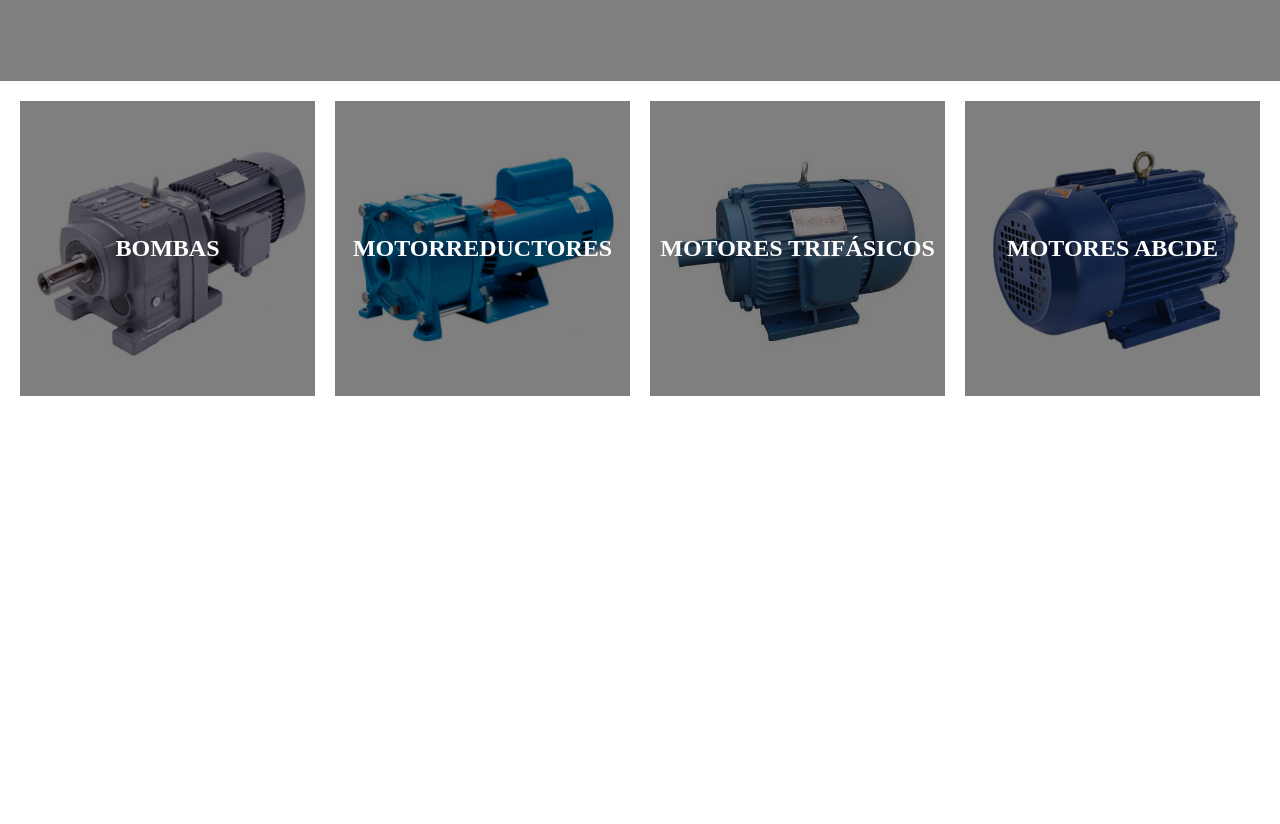
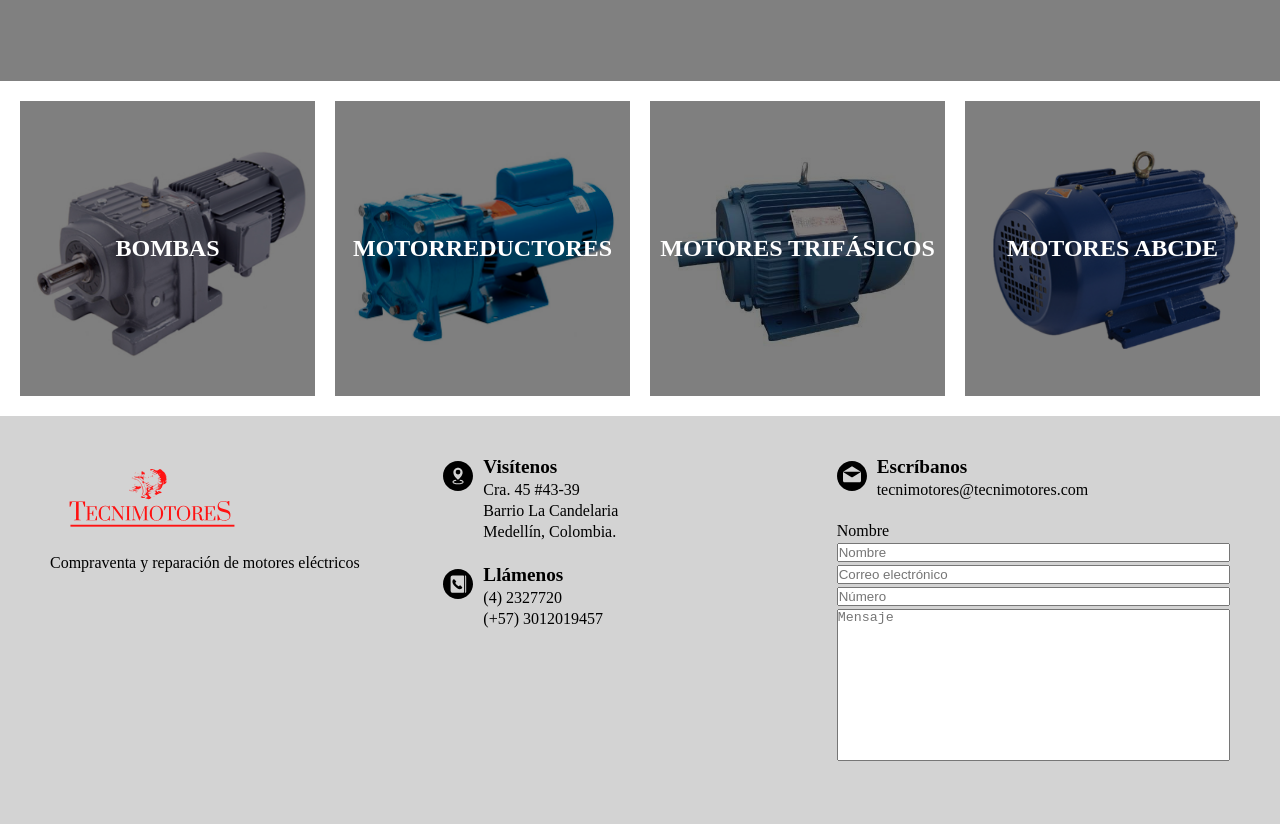
Before and after one commit to SebasGrammar/TM, a plain HTML site: page index.html in a window 1280 px wide. Shown: the part 686-1510 px from the top of the page. Before the commit the page ends 1102 px from the top, so only its background shows below. Drawn offline with Linux system fonts and the light colour scheme.

Commit message:
starter files

```diff
--- a/index.html
+++ b/index.html
@@ -82,6 +82,57 @@
     </div>
 
 
+    <footer>
+
+        <div class="column">
+            <img src="./images/white_logo.svg" alt="" class="logo">
+            <p>Compraventa y reparación de motores eléctricos</p>
+        </div>
+
+        <div class="column">
+
+            <div class="section">
+                <img src="./images/icons/pin.svg" alt="" class="icon">
+                <div class="row">
+                    <h2 class="sm-text">Visítenos</h2>
+                    <p>Cra. 45 #43-39</p>
+                    <p>Barrio La Candelaria</p>
+                    <p>Medellín, Colombia.</p>
+                </div>
+            </div>
+
+            <div class="section">
+                <img src="./images/icons/agenda.svg" alt="" class="icon">
+                <div class="row">
+                    <h2 class="sm-text">Llámenos</h2>
+                    <p>(4) 2327720</p>
+                    <p>(+57) 3012019457</p>
+                </div>
+            </div>
+        </div>
+        <div class="column">
+
+            <div class="section">
+                <img src="./images/icons/mail.svg" alt="" class="icon">
+                <div class="row">
+                    <h2 class="sm-text">Escríbanos</h2>
+                    <p>tecnimotores@tecnimotores.com</p>
+                </div>
+            </div>
+
+            <form action="" class="row">
+                <label for="">Nombre</label>
+                <input type="text" placeholder="Nombre">
+                <input type="email" name="" id="" placeholder="Correo electrónico">
+                <input type="tel" name="" id="" placeholder="Número">
+                <textarea name="" id="" cols="30" rows="10" placeholder="Mensaje"></textarea>
+            </form>
+
+
+        </div>
+    </footer>
+
+
     <script src="main.js"></script>
 </body>
 
--- a/style.css
+++ b/style.css
@@ -24,17 +24,12 @@
     font-size: 3rem;
 }
 
-
-
 /* HEADER */
 
-header {
-
-}
+header {}
 
 .top-header {
     padding: var(--horizontal-padding);
-
     background: gray;
 }
 
@@ -43,7 +38,6 @@ header {
     justify-content: space-between;
     align-items: center;
     padding: var(--general-padding);
-
     -webkit-box-shadow: 0 8px 6px -6px rgb(190, 181, 181);
     -moz-box-shadow: 0 8px 6px -6px rgb(190, 181, 181);
     box-shadow: 0 8px 6px -6px rgb(190, 181, 181);
@@ -83,22 +77,16 @@ header {
 .section-a {
     display: flex;
     align-items: center;
-
     height: calc(100vh - 150px);
-
     padding: var(--general-padding);
-
     background: gray;
 }
 
-.text {
-
-}
+.text {}
 
 .line {
     width: 100%;
     height: 3px;
-
     background: orange;
 }
 
@@ -108,25 +96,18 @@ header {
     display: grid;
     grid-template-columns: repeat(4, 1fr);
     grid-gap: var(--gap);
-
     padding: var(--gap);
 }
 
 .type {
     position: relative;
-
     display: flex;
     justify-content: center;
     align-items: center;
-
     width: 100%;
     height: 100%;
-
     /* margin-left: 5px; */
-
     background: ;
-
-
 }
 
 .type img {
@@ -138,12 +119,9 @@ header {
     position: absolute;
     display: flex;
     align-items: center;
-
     width: 100%;
     height: 100%;
-
     background: #000;
-
     opacity: 0.5;
 }
 
@@ -152,19 +130,64 @@ header {
     display: flex;
     justify-content: center;
     align-items: center;
-
     width: 100%;
     height: 100%;
-
     color: #FFF;
-
     z-index: 1;
 }
 
-.type:hover > .cover, .type:hover > .type__text {
+.type:hover>.cover, .type:hover>.type__text {
     display: none;
 }
 
-/* .cover:hover, .type_text:hover {
-    display: none;
-} */
+/* FOOTER */
+
+footer {
+    display: grid;
+    grid-template-columns: repeat(3, 1fr);
+    padding: 40px 50px;
+    background: lightgray;
+}
+
+.column {
+
+}
+
+.column > * {
+    margin-bottom: 20px;
+
+}
+
+.section {
+    display: flex;
+    align-items: flex-start;
+
+}
+
+
+
+.section img {
+    margin-top: 5px;
+    margin-right: 10px;
+}
+
+.icon {
+    width: 30px;
+}
+
+.row > * {
+    margin-bottom: 3px;
+}
+
+.remove-margin {
+    margin: 0;
+}
+
+form {
+    display: flex;
+    flex-direction: column;
+}
+
+textarea {
+    resize: none;
+}
```
Also changed, not shown: images/icons/agenda.svg (added), images/icons/mail.svg (added), images/icons/marker.svg (added), images/icons/phone.svg (added), images/icons/pin.svg (added), images/white_logo.svg (added).
